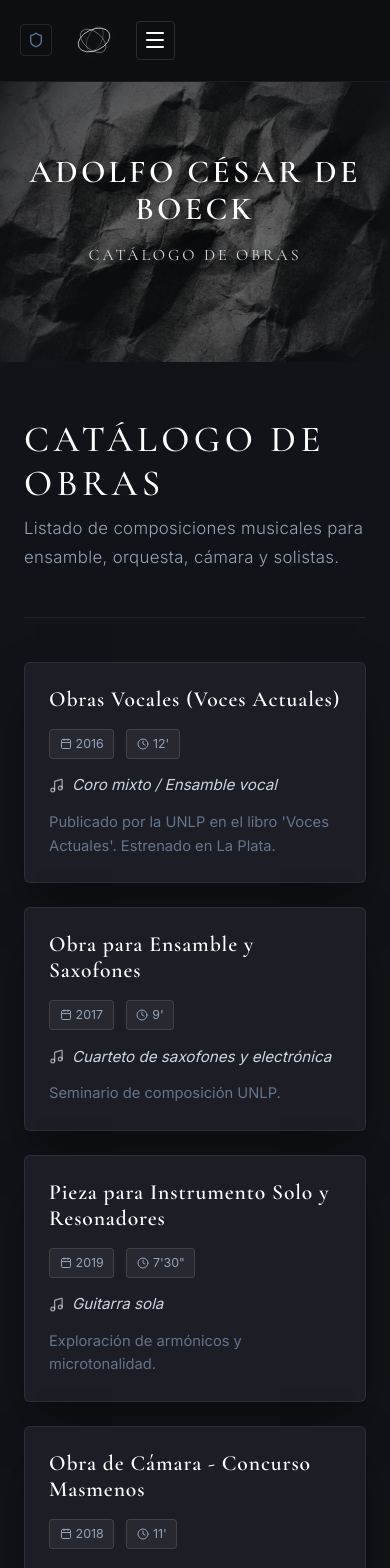
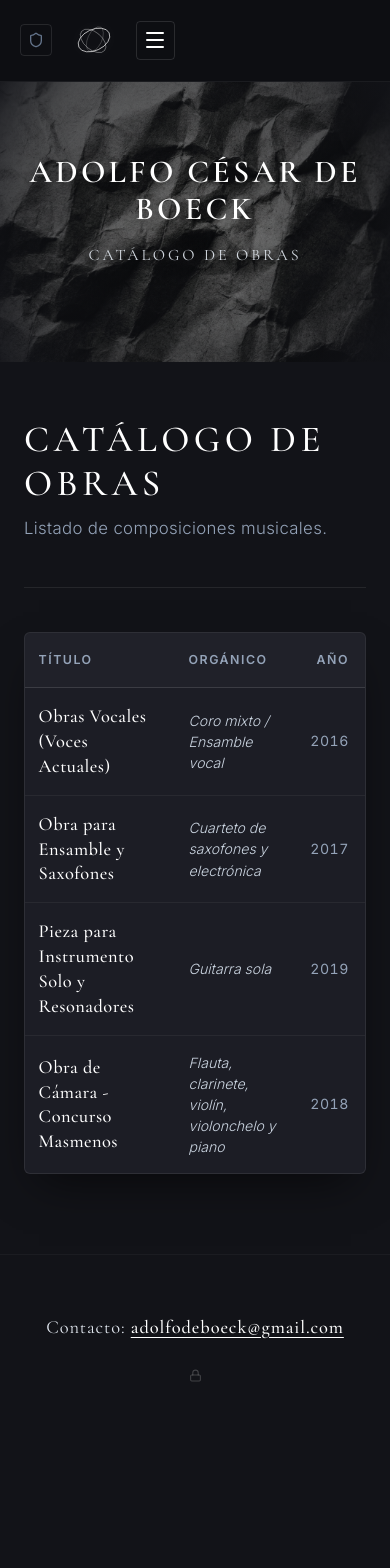
Before and after one commit to adolfo85/adolfodeboeck, a React (Vite) app: page /catalogo in a window 390 px wide. Shown: the top 1568 px of the page. After the commit the page ends 1428 px from the top, so only its background shows below. Built offline with nearby package versions, Linux system fonts and the light colour scheme; the HTML template or start-up script is replaced by a standard one.

Commit message:
feat: redisenar catalogo como tabla con efecto bruma, hover amarillo suave en menu y parametros simplificados en admin

```diff
--- a/src/data/content.json
+++ b/src/data/content.json
@@ -126,39 +126,35 @@
   },
   "catalogo": {
     "title": "CATÁLOGO DE OBRAS",
-    "subtitle": "Listado de composiciones musicales para ensamble, orquesta, cámara y solistas.",
+    "subtitle": "Listado de composiciones musicales.",
     "items": [
       {
         "id": "cat1",
         "title": "Obras Vocales (Voces Actuales)",
+        "organico": "Coro mixto / Ensamble vocal",
         "instrumentation": "Coro mixto / Ensamble vocal",
-        "year": "2016",
-        "duration": "12'",
-        "notes": "Publicado por la UNLP en el libro 'Voces Actuales'. Estrenado en La Plata."
+        "year": "2016"
       },
       {
         "id": "cat2",
         "title": "Obra para Ensamble y Saxofones",
+        "organico": "Cuarteto de saxofones y electrónica",
         "instrumentation": "Cuarteto de saxofones y electrónica",
-        "year": "2017",
-        "duration": "9'",
-        "notes": "Seminario de composición UNLP."
+        "year": "2017"
       },
       {
         "id": "cat3",
         "title": "Pieza para Instrumento Solo y Resonadores",
+        "organico": "Guitarra sola",
         "instrumentation": "Guitarra sola",
-        "year": "2019",
-        "duration": "7'30\"",
-        "notes": "Exploración de armónicos y microtonalidad."
+        "year": "2019"
       },
       {
         "id": "cat4",
         "title": "Obra de Cámara - Concurso Masmenos",
+        "organico": "Flauta, clarinete, violín, violonchelo y piano",
         "instrumentation": "Flauta, clarinete, violín, violonchelo y piano",
-        "year": "2018",
-        "duration": "11'",
-        "notes": "Premiada en el Concurso Internacional Masmenos, Universidad Nacional de Río Cuarto."
+        "year": "2018"
       }
     ]
   }
--- a/src/pages/Catalogo.jsx
+++ b/src/pages/Catalogo.jsx
@@ -1,7 +1,6 @@
 import React, { useState, useEffect } from 'react';
 import HeroBanner from '../components/HeroBanner';
 import { contentService } from '../services/contentService';
-import { Music, Clock, Calendar } from 'lucide-react';
 import './SectionStyles.css';
 
 export default function Catalogo() {
@@ -14,6 +13,7 @@ export default function Catalogo() {
   }, []);
 
   const { general, catalogo } = content;
+  const items = catalogo?.items || [];
 
   return (
     <div className="section-view">
@@ -30,38 +30,28 @@ export default function Catalogo() {
             {catalogo?.subtitle && <p className="section-subtitle">{catalogo.subtitle}</p>}
           </div>
 
-          <div className="catalogo-list">
-            {catalogo?.items && catalogo.items.length > 0 ? (
-              catalogo.items.map((obra) => (
-                <div key={obra.id} className="editorial-card catalogo-card">
-                  <div className="catalogo-card-header">
-                    <h3 className="catalogo-obra-title">{obra.title}</h3>
-                    <div className="catalogo-tags">
-                      {obra.year && (
-                        <span className="tag-pill">
-                          <Calendar size={12} style={{ marginRight: 4 }} />
-                          {obra.year}
-                        </span>
-                      )}
-                      {obra.duration && (
-                        <span className="tag-pill">
-                          <Clock size={12} style={{ marginRight: 4 }} />
-                          {obra.duration}
-                        </span>
-                      )}
-                    </div>
-                  </div>
-
-                  {obra.instrumentation && (
-                    <div className="catalogo-instrumentation">
-                      <Music size={15} className="inst-icon" />
-                      <span>{obra.instrumentation}</span>
-                    </div>
-                  )}
-
-                  {obra.notes && <p className="catalogo-notes">{obra.notes}</p>}
-                </div>
-              ))
+          <div className="catalogo-table-container">
+            {items.length > 0 ? (
+              <div className="catalogo-table-wrapper">
+                <table className="catalogo-table">
+                  <thead>
+                    <tr>
+                      <th className="th-titulo">Título</th>
+                      <th className="th-organico">Orgánico</th>
+                      <th className="th-ano">Año</th>
+                    </tr>
+                  </thead>
+                  <tbody>
+                    {items.map((obra) => (
+                      <tr key={obra.id} className="catalogo-row">
+                        <td className="td-titulo">{obra.title || '—'}</td>
+                        <td className="td-organico">{obra.organico || obra.instrumentation || '—'}</td>
+                        <td className="td-ano">{obra.year || '—'}</td>
+                      </tr>
+                    ))}
+                  </tbody>
+                </table>
+              </div>
             ) : (
               <p className="empty-message">No hay obras listadas en el catálogo.</p>
             )}
--- a/src/pages/SectionStyles.css
+++ b/src/pages/SectionStyles.css
@@ -332,78 +332,120 @@
 }
 
 /* =========================================
-   CATÁLOGO DE OBRAS
+   CATÁLOGO DE OBRAS (TABLA & EFECTO BRUMA)
    ========================================= */
-.catalogo-list {
-  display: flex;
-  flex-direction: column;
-  gap: 1.5rem;
+
+@keyframes mistFadeIn {
+  0% {
+    opacity: 0;
+    filter: blur(8px);
+  }
+  40% {
+    opacity: 0.55;
+    filter: blur(3px);
+  }
+  100% {
+    opacity: 1;
+    filter: blur(0px);
+  }
 }
 
-.catalogo-card {
-  padding: 2rem 2.5rem;
-  border: 1px solid rgba(255, 255, 255, 0.08);
-  transition: border-color 0.2s ease, transform 0.2s ease;
+.catalogo-table-container {
+  width: 100%;
+  animation: mistFadeIn 1.15s cubic-bezier(0.25, 1, 0.5, 1) forwards;
+  will-change: opacity, filter;
 }
 
-.catalogo-card:hover {
-  border-color: rgba(255, 255, 255, 0.25);
-  transform: translateY(-2px);
+.catalogo-table-wrapper {
+  width: 100%;
+  overflow-x: auto;
+  -webkit-overflow-scrolling: touch;
+  background-color: var(--bg-card);
+  border: 1px solid rgba(255, 255, 255, 0.08);
+  border-radius: var(--radius-card);
+  box-shadow: 0 20px 45px -15px rgba(0, 0, 0, 0.6);
 }
 
-.catalogo-card-header {
-  display: flex;
-  justify-content: space-between;
-  align-items: baseline;
-  flex-wrap: wrap;
-  gap: 1rem;
-  margin-bottom: 0.85rem;
+.catalogo-table {
+  width: 100%;
+  border-collapse: collapse;
+  text-align: left;
 }
 
-.catalogo-obra-title {
-  font-family: var(--font-serif);
-  font-size: 1.6rem;
-  color: #ffffff;
-  letter-spacing: 0.04em;
-  margin: 0;
+.catalogo-table thead tr {
+  border-bottom: 1px solid rgba(255, 255, 255, 0.12);
+  background: rgba(255, 255, 255, 0.02);
 }
 
-.catalogo-tags {
-  display: flex;
-  align-items: center;
-  gap: 0.75rem;
-}
-
-.tag-pill {
-  display: inline-flex;
-  align-items: center;
-  background: rgba(255, 255, 255, 0.05);
-  border: 1px solid rgba(255, 255, 255, 0.12);
-  padding: 0.2rem 0.6rem;
-  border-radius: 4px;
+.catalogo-table th {
+  padding: 1.15rem 1.5rem;
+  font-family: var(--font-sans);
   font-size: 0.775rem;
+  font-weight: 600;
+  letter-spacing: 0.12em;
+  text-transform: uppercase;
   color: var(--text-muted);
 }
 
-.catalogo-instrumentation {
-  display: flex;
-  align-items: center;
-  gap: 0.5rem;
-  color: #cbd5e1;
-  font-size: 0.95rem;
-  font-style: italic;
-  margin-bottom: 0.75rem;
+.catalogo-table th.th-titulo {
+  width: 48%;
 }
 
-.inst-icon {
-  color: rgba(255, 255, 255, 0.6);
+.catalogo-table th.th-organico {
+  width: 38%;
 }
 
-.catalogo-notes {
-  font-size: 0.92rem;
-  color: var(--text-dim);
-  line-height: 1.6;
-  margin: 0;
+.catalogo-table th.th-ano {
+  width: 14%;
+  text-align: right;
+  padding-right: 2rem;
+}
+
+.catalogo-table tbody tr {
+  border-bottom: 1px solid rgba(255, 255, 255, 0.05);
+  transition: background-color 0.25s ease;
+}
+
+.catalogo-table tbody tr:last-child {
+  border-bottom: none;
+}
+
+.catalogo-table tbody tr:hover {
+  background-color: rgba(255, 255, 255, 0.035);
+}
+
+.catalogo-table td {
+  padding: 1.25rem 1.5rem;
+  vertical-align: middle;
+}
+
+.td-titulo {
+  font-family: var(--font-serif);
+  font-size: 1.3rem;
+  color: #ffffff;
+  font-weight: 500;
+  letter-spacing: 0.025em;
+  line-height: 1.35;
+}
+
+.td-organico {
+  font-family: var(--font-sans);
+  font-size: 0.95rem;
+  color: #cbd5e1;
+  font-style: italic;
+  font-weight: 300;
+  line-height: 1.5;
+}
+
+.td-ano {
+  font-family: var(--font-sans);
+  font-size: 0.925rem;
+  color: var(--text-muted);
+  font-variant-numeric: tabular-nums;
+  text-align: right;
+  padding-right: 2rem !important;
+  font-weight: 400;
+  letter-spacing: 0.04em;
 }
 
 .empty-message {
@@ -417,10 +459,21 @@
   .videos-grid {
     grid-template-columns: 1fr;
   }
-  .catalogo-card {
-    padding: 1.5rem;
+  .catalogo-table th,
+  .catalogo-table td {
+    padding: 1rem 0.85rem;
   }
-  .catalogo-obra-title {
-    font-size: 1.35rem;
+  .catalogo-table th.th-ano,
+  .catalogo-table td.td-ano {
+    padding-right: 1rem !important;
+  }
+  .td-titulo {
+    font-size: 1.15rem;
+  }
+  .td-organico {
+    font-size: 0.88rem;
+  }
+  .td-ano {
+    font-size: 0.88rem;
   }
 }
--- a/src/pages/admin/AdminDashboard.jsx
+++ b/src/pages/admin/AdminDashboard.jsx
@@ -445,7 +445,7 @@ export default function AdminDashboard() {
               <div className="pane-header-with-action">
                 <div>
                   <h2 className="editor-pane-title">Catálogo de Obras</h2>
-                  <p className="editor-pane-sub">Composiciones musicales catalogadas.</p>
+                  <p className="editor-pane-sub">Composiciones catalogadas bajo los parámetros: Título, Orgánico y Año.</p>
                 </div>
                 <button onClick={() => openItemModal('catalogo')} className="admin-btn admin-btn-save">
                   <Plus size={16} />
@@ -454,12 +454,22 @@ export default function AdminDashboard() {
               </div>
 
               <div className="admin-items-table">
-                {content.catalogo?.items?.map((obra) => (
+                {content.catalogo?.items && content.catalogo.items.length > 0 ? (
+                  content.catalogo.items.map((obra) => (
                     <div key={obra.id} className="admin-item-row">
                       <div className="admin-item-meta">
-                      <h4>{obra.title}</h4>
-                      <p>Instrumentación: <i>{obra.instrumentation}</i> • Año: {obra.year} • Duración: {obra.duration}</p>
-                      {obra.notes && <p style={{ color: 'var(--text-dim)' }}>{obra.notes}</p>}
+                        <h4>{obra.title || 'Sin título'}</h4>
+                        <p>
+                          <span style={{ color: 'var(--text-muted)' }}>Orgánico: </span>
+                          <span style={{ color: '#cbd5e1', fontStyle: 'italic' }}>
+                            {obra.organico || obra.instrumentation || '—'}
+                          </span>
+                          &nbsp;&nbsp;•&nbsp;&nbsp;
+                          <span style={{ color: 'var(--text-muted)' }}>Año: </span>
+                          <span style={{ color: '#cbd5e1' }}>
+                            {obra.year || '—'}
+                          </span>
+                        </p>
                       </div>
                       <div className="admin-row-btns">
                         <button onClick={() => openItemModal('catalogo', obra)} className="icon-btn edit-btn" title="Editar">
@@ -470,7 +480,12 @@ export default function AdminDashboard() {
                         </button>
                       </div>
                     </div>
-                ))}
+                  ))
+                ) : (
+                  <p style={{ color: 'var(--text-dim)', fontStyle: 'italic', padding: '1.5rem' }}>
+                    No hay obras agregadas en el catálogo. Haz clic en "Agregar Obra" para sumar una.
+                  </p>
+                )}
               </div>
             </div>
           )}
@@ -679,51 +694,40 @@ export default function AdminDashboard() {
                 </>
               )}
 
-              {/* Campos para CATÁLOGO */}
+              {/* Campos para CATÁLOGO (Título, Orgánico, Año) */}
               {itemModal.type === 'catalogo' && (
                 <>
                   <div className="admin-form-group">
-                    <label>Título de la Obra</label>
+                    <label>Título</label>
                     <input
                       type="text"
+                      placeholder="Título de la composición"
                       value={itemModal.item.title || ''}
                       onChange={(e) => setItemModal(p => ({ ...p, item: { ...p.item, title: e.target.value } }))}
                     />
                   </div>
                   <div className="admin-form-group">
-                    <label>Instrumentación (Formato instrumental)</label>
+                    <label>Orgánico</label>
                     <input
                       type="text"
-                      value={itemModal.item.instrumentation || ''}
-                      placeholder="Ej: Cuarteto de cuerdas, Flauta sola..."
-                      onChange={(e) => setItemModal(p => ({ ...p, item: { ...p.item, instrumentation: e.target.value } }))}
-                    />
-                  </div>
-                  <div className="editor-grid-2">
-                    <div className="admin-form-group">
-                      <label>Año de Composición</label>
-                      <input
-                        type="text"
-                        value={itemModal.item.year || ''}
-                        onChange={(e) => setItemModal(p => ({ ...p, item: { ...p.item, year: e.target.value } }))}
+                      placeholder="Ej: Coro mixto, Cuarteto de cuerdas, Guitarra sola..."
+                      value={itemModal.item.organico ?? itemModal.item.instrumentation ?? ''}
+                      onChange={(e) => {
+                        const val = e.target.value;
+                        setItemModal(p => ({
+                          ...p,
+                          item: { ...p.item, organico: val, instrumentation: val }
+                        }));
+                      }}
                     />
                   </div>
                   <div className="admin-form-group">
-                      <label>Duración estimada</label>
+                    <label>Año</label>
                     <input
                       type="text"
-                        value={itemModal.item.duration || ''}
-                        placeholder="Ej: 11'30''"
-                        onChange={(e) => setItemModal(p => ({ ...p, item: { ...p.item, duration: e.target.value } }))}
-                      />
-                    </div>
-                  </div>
-                  <div className="admin-form-group">
-                    <label>Notas de estreno / Premios / Dedicatoria</label>
-                    <textarea
-                      rows={3}
-                      value={itemModal.item.notes || ''}
-                      onChange={(e) => setItemModal(p => ({ ...p, item: { ...p.item, notes: e.target.value } }))}
+                      placeholder="Ej: 2024"
+                      value={itemModal.item.year || ''}
+                      onChange={(e) => setItemModal(p => ({ ...p, item: { ...p.item, year: e.target.value } }))}
                     />
                   </div>
                 </>
```
Also changed, not shown: src/components/Navbar.css (+14 -5 lines), src/index.css (+6 -5 lines), 2 other files (tests, documents, lock files or other folders). Lines whose indentation alone changed are shown as unchanged.
